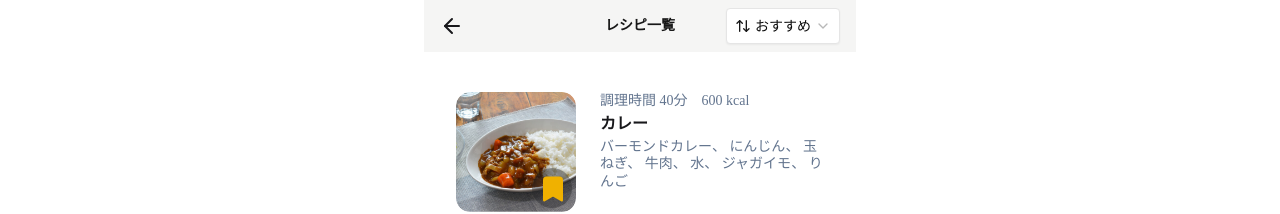
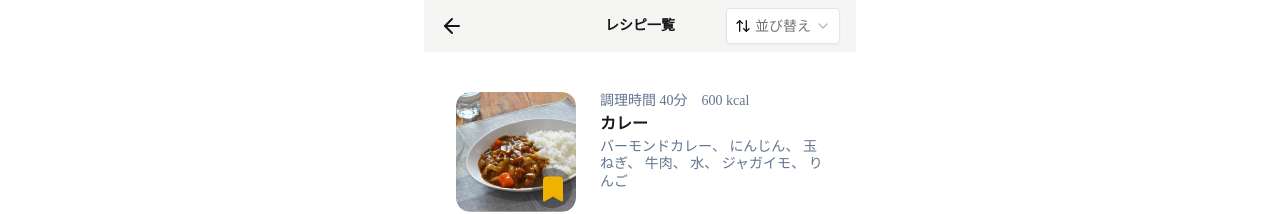
Before and after one commit to ritika-kapoor/Hack-2025-user-front, a Next.js app in the folder my-app/: page /user/MainRecipes in a window 1280 px wide. Shown: the top 214 px of the page. Built offline with nearby package versions, Linux system fonts and the light colour scheme.

Commit message:
ユーザーヘッダーの更新 - 不要な状態管理を削除し、並び替え機能のデフォルト値を設定しました。

```diff
--- a/my-app/components/Recipes/user-header.tsx
+++ b/my-app/components/Recipes/user-header.tsx
@@ -2,7 +2,6 @@
 
 import { ArrowLeft, ArrowUpDown } from 'lucide-react';
 import Link from 'next/link';
-import { useState } from 'react';
 import {
   Select,
   SelectContent,
@@ -12,7 +11,6 @@ import {
 } from '@/components/ui/select';
 
 export default function UserHeader() {
-  const [sortOption, setSortOption] = useState('おすすめ');
   return (
     <>
       <div className="self-stretch px-4 py-2 bg-stone-100 inline-flex justify-between items-center">
@@ -25,7 +23,7 @@ export default function UserHeader() {
               </div>
               {/* レシピ一覧をabsoluteで中央に配置 */}
               <div className="absolute left-1/2 -translate-x-1/2 text-center text-neutral-900 text-sm font-bold font-['Noto_Sans_JP'] leading-snug">レシピ一覧</div>
-              <Select onValueChange={setSortOption} defaultValue={sortOption}>
+              <Select>
                 <SelectTrigger className="h-6 p-2 bg-white rounded flex justify-end items-center gap-1 w-fit">
                   <ArrowUpDown className="w-2.5 h-2 text-neutral-900"/>
                   <SelectValue placeholder="並び替え" />
```
